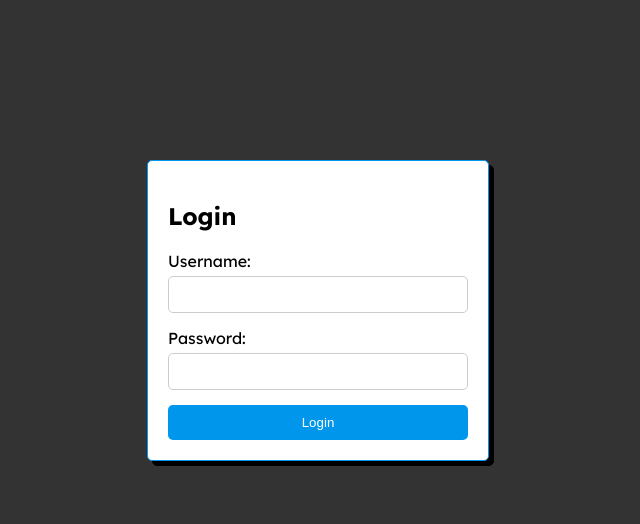
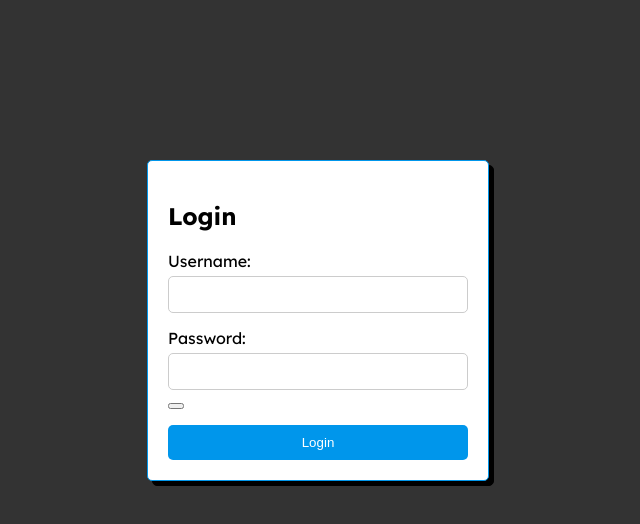
Before and after one commit to isaac238/ITSE_GROUP, a SvelteKit app: page /login in a window 1280 px wide. Shown: the top 524 px of the page, without its empty margins (322-962 px from the left). Built offline with nearby package versions, Linux system fonts and the light colour scheme.

Commit message:
Added iconify and password show hide

```diff
--- a/package.json
+++ b/package.json
@@ -24,6 +24,7 @@
 	},
 	"type": "module",
 	"dependencies": {
+		"iconify-icon": "^1.0.8",
 		"pocketbase": "^0.18.0"
 	}
 }
--- a/src/components/login.svelte
+++ b/src/components/login.svelte
@@ -1,3 +1,23 @@
+  <script>
+	import 'iconify-icon';
+
+	let type = "password";
+	let icon = "mdi:eye-off-outline";
+
+	const toggleType = (event) => {
+		switch (type) {
+			case "password":
+				type = "text";
+				icon = "mdi:eye-off-outline"
+				break;
+			case "text":
+				type = "password";
+				icon = "mdi:eye-outline"
+				break;
+			default: break;
+		}
+	};
+  </script>
   <div class="login-form">
     <h2>Login</h2>
     <form>
@@ -7,7 +27,8 @@
       </div>
       <div class="form-group">
         <label for="password">Password:</label>
-        <input type="password" id="password"/>
+        <input {type} id="password"/>
+		<button on:click={toggleType}><iconify-icon {icon} /></button>
       </div>
       <button class="submit-button" type="submit">Login</button>
     </form>
```
Also changed, not shown: 1 other file (tests, documents, lock files or other folders).
